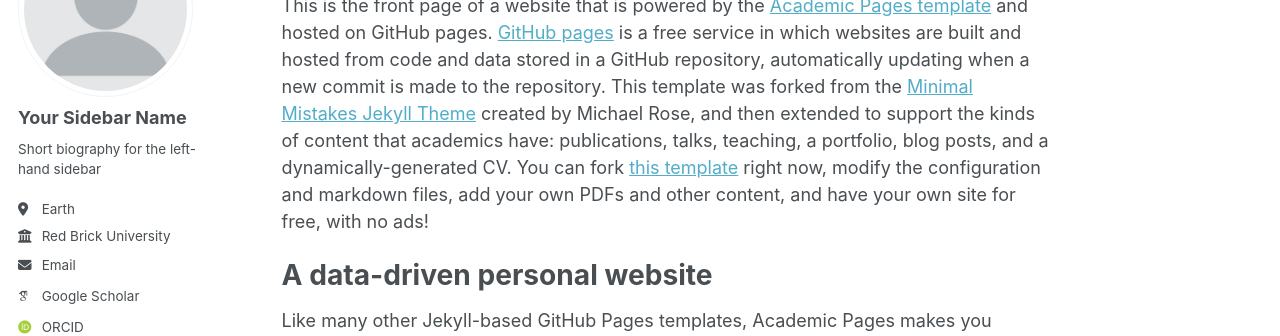
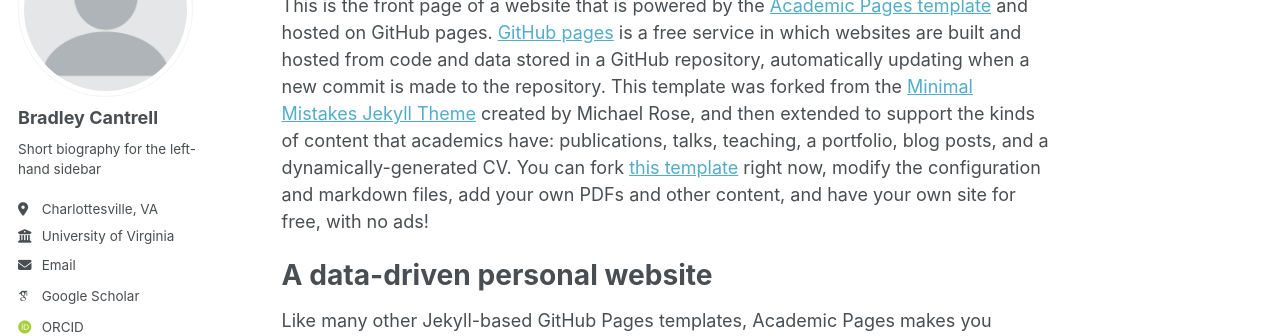
Before and after one commit to bradcantrell/bradcantrell.github.io, a Jekyll site: the page built from _pages/about.md, in a window 1280 px wide. Shown: the part 177-513 px from the top of the page. Built offline with Jekyll 4.4.1, drawn with Linux system fonts in a browser that asks for light colours; some web fonts are replaced.

Commit message:
Update _config.yml

```diff
--- a/_config.yml
+++ b/_config.yml
@@ -13,7 +13,7 @@ title                    : "Your Name / Site Title"
 title_separator          : "-"
 name                     : &name "Your Name"
 description              : &description "personal description"
-url                      : https://academicpages.github.io # the base hostname & protocol for your site e.g. "https://[your GitHub username].github.io" or if you already have some other page hosted on Github then use "https://[your GitHub username].github.io/[Your Repo Name]"
+url                      : https://bradcantrell.github.io # the base hostname & protocol for your site e.g. "https://[your GitHub username].github.io" or if you already have some other page hosted on Github then use "https://[your GitHub username].github.io/[Your Repo Name]"
 baseurl                  : "" # the subpath of your site, e.g. "/blog"
 repository               : "academicpages/academicpages.github.io"
 
@@ -23,11 +23,11 @@ repository               : "academicpages/academicpages.github.io"
 author:
   # Biographic information
   avatar           : "profile.png"
-  name             : "Your Sidebar Name"
+  name             : "Bradley Cantrell"
   pronouns         : # example: "she/her"
   bio              : "Short biography for the left-hand sidebar"
-  location         : "Earth"
-  employer         : "Red Brick University"
+  location         : "Charlottesville, VA"
+  employer         : "University of Virginia"
   uri              : # URL
   email            : "none@example.org"
 
```
